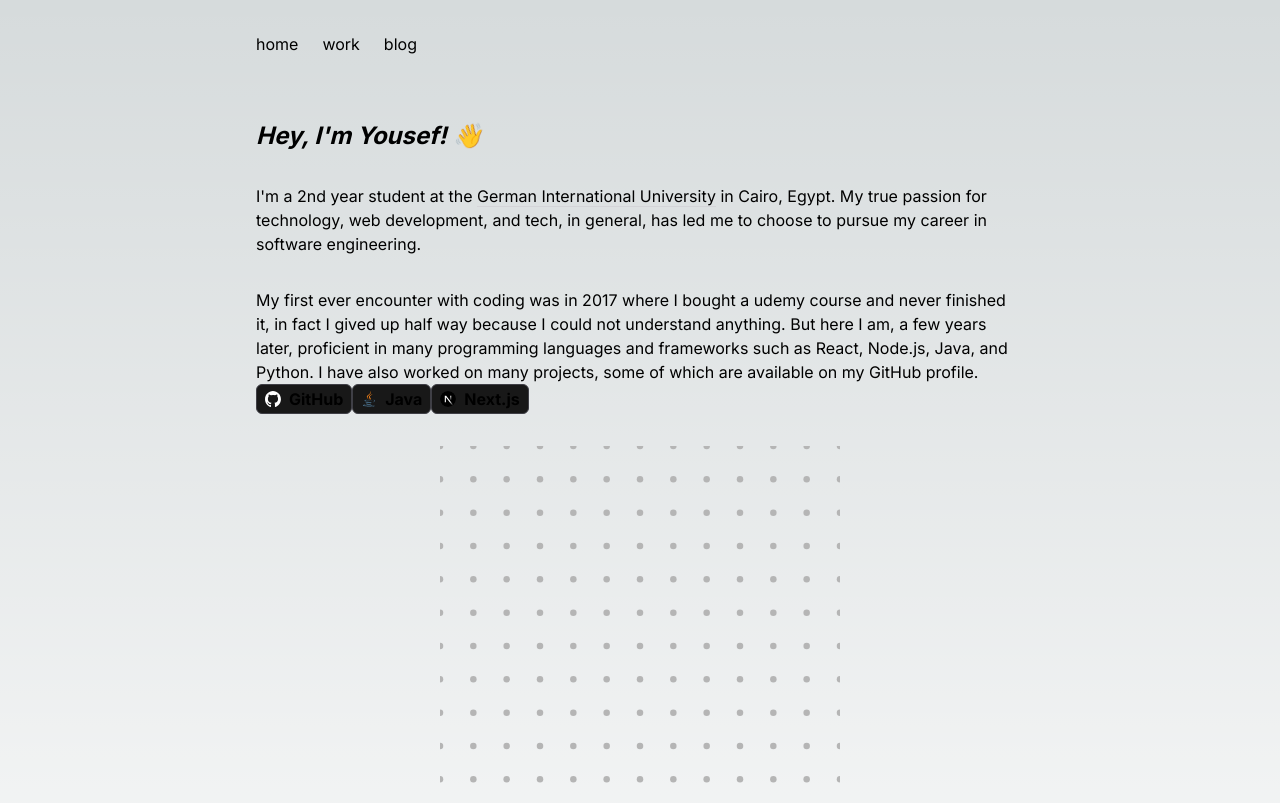
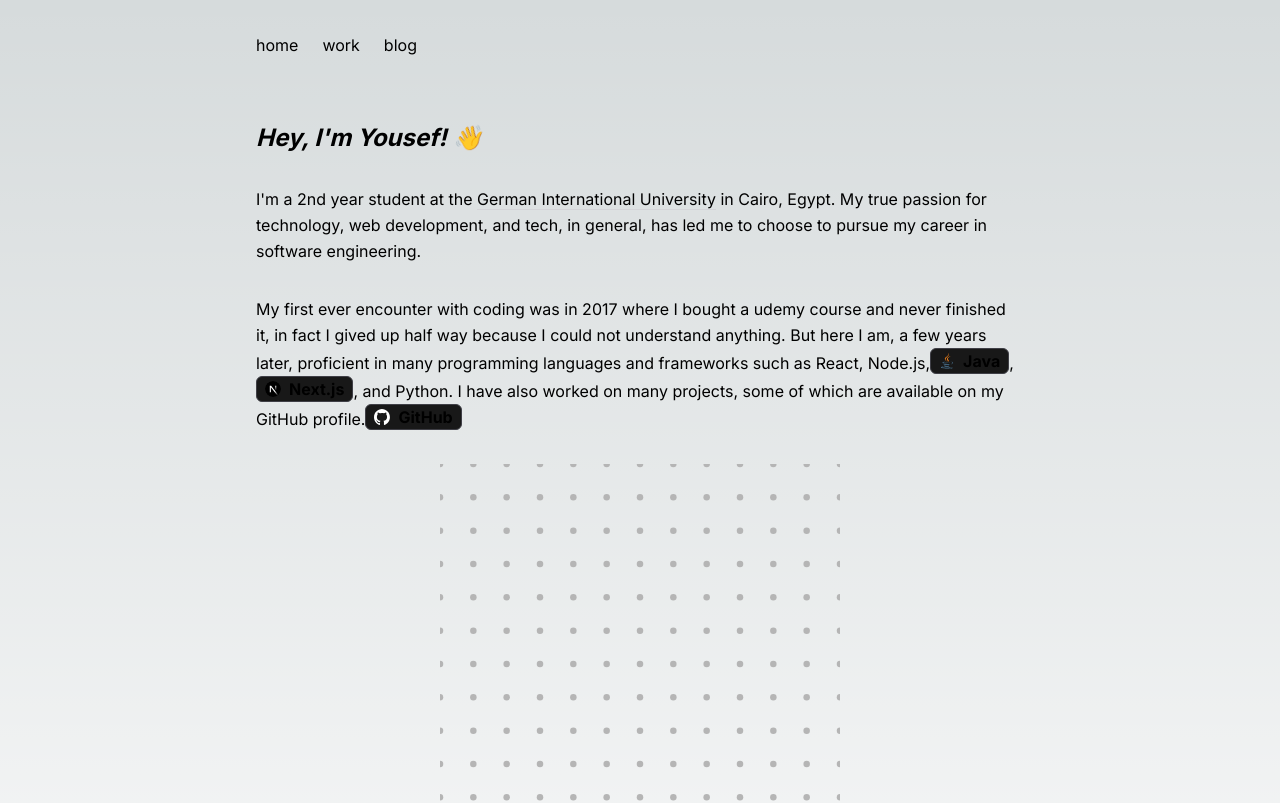
Before and after one commit to yousefnegmeldin/portfolio, a Next.js app: page / in a window 1280 px wide. Shown: the top 803 px of the page. Built offline with nearby package versions, Linux system fonts and the light colour scheme.

Commit message:
enough for today

```diff
--- a/app/globals.css
+++ b/app/globals.css
@@ -24,7 +24,7 @@ body {
       rgb(var(--background-end-rgb))
     )
     rgb(var(--background-start-rgb));
-  line-height:24px;
+  line-height:26px;
 }
 
 @layer utilities {
--- a/app/page.tsx
+++ b/app/page.tsx
@@ -18,10 +18,10 @@ export default function Home() {
       My true passion for technology, web development, and tech, in general, has led me to choose to pursue my career in software engineering.
       </div>
       <div>My first ever encounter with coding was in 2017 where I bought a udemy course and never finished it, in fact I gived up half way because I could not understand anything.
-        But here I am, a few years later, proficient in many programming languages and frameworks such as React, Node.js, Java, and Python. I have also worked on many projects, some of which are available on my GitHub profile.
+        But here I am, a few years later, proficient in many programming languages and frameworks such as React, Node.js,<Technology logo={java} text="Java" />,<Technology logo={next} text="Next.js" />, and Python. I have also worked on many projects, some of which are available on my GitHub profile.
         <Technology logo={githubwhite} text="GitHub" />
-        <Technology logo={java} text="Java" />
-        <Technology logo={next} text="Next.js" />
+
+
       </div>
       <div className="flex justify-center">
         <BulletinBoard />
--- a/app/ui/Technology.tsx
+++ b/app/ui/Technology.tsx
@@ -7,7 +7,7 @@ type TechnologyProps = {
 const Technology:FC<TechnologyProps> = ({logo, text}) => {
   return (
     <div className='inline-block'>
-        <div className='border-zinc-700 border bg-[#181818] rounded-md flex gap-2 items-center h-[30px]'>
+        <div className='border-zinc-700 border bg-[#181818] rounded-md flex gap-2 items-center h-[26px]'>
         <Image src={logo} alt={text} width={16} height={16} className='ml-2' />
         <p className="pr-2 font-bold">{text}</p>
         </div>
```
